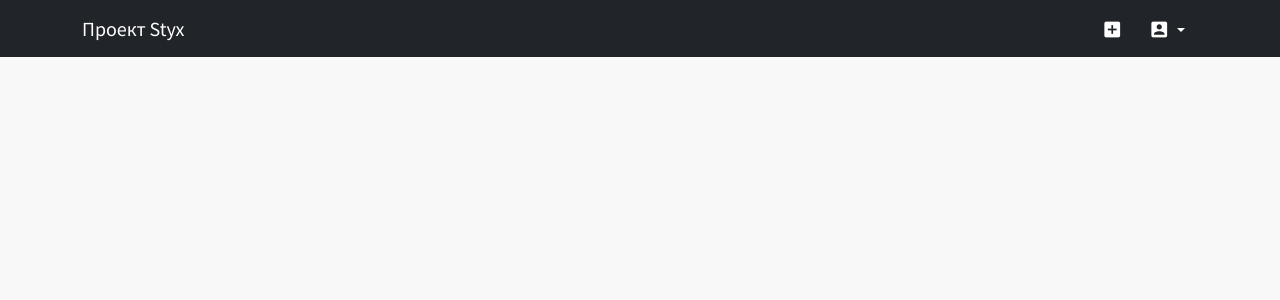
After one commit to bobakxd/styx, a Flask app: template flaskr/templates/user_panel.html in a window 1280 px wide. The commit adds this page. Shown: the top 300 px of the page. Run offline with Flask 2, Linux system fonts and the light colour scheme; the template is opened without the code that fills it: most values are stand-ins (such as "Sample title", 1, 10 or a date in 2020); some libraries are stand-ins or nearby versions.

Commit message:
Добавил базовую размету верхнего бара для панели пользователя
* Создал файл шаблона панели пользователя user_panel.html
* Изменил представление user_panel так, чтобы оно рендерило шаблон
* Добавил css файл для шаблона панели пользователя

```diff
--- a/flaskr/main.py
+++ b/flaskr/main.py
@@ -22,7 +22,7 @@ def user_panel(username):
 
     :param str username: имя пользователя
     """
-    return 'Вы успешно авторизовались!'
+    return render_template('user_panel.html', username=username)
 
 
 @main.route('/')
--- /dev/null
+++ b/flaskr/static/css/user-panel.css
@@ -0,0 +1,13 @@
+.user-panel-nav .dropdown-menu {
+	position: absolute !important;
+}
+
+.user-panel-nav .material-icons {
+	position: relative;
+	top: 4px;
+	font-size: 21px;
+}
+
+.user-panel-button {
+	padding-bottom: .75rem !important;
+}
--- a/flaskr/templates/index.html
+++ b/flaskr/templates/index.html
@@ -40,7 +40,7 @@
 				</div>
 			</div>
 		</div>
-		<script src="{{ url_for('.static', filename='js/bootstrap.bundle.min.js') }}"></script>
+		{% block js_includes %}<script src="{{ url_for('.static', filename='js/bootstrap.bundle.min.js') }}"></script>{% endblock %}
 		{% endblock %}
 	</body>
 </html>
--- /dev/null
+++ b/flaskr/templates/user_panel.html
@@ -0,0 +1,39 @@
+{% extends "index.html" %}
+{% block title %}{{ username }}{% endblock %}
+{% block head %}
+	{{ super() }}
+	<link rel="stylesheet" href="{{ url_for('.static', filename='css/user-panel.css') }}">
+	<link href="https://fonts.googleapis.com/icon?family=Material+Icons" rel="stylesheet">
+{% endblock %}
+{% block main %}
+<header class="navbar navbar-expand-sm navbar-dark bg-dark">
+	<div class="container">
+		<a class="navbar-brand" href="#">Проект Styx</a>
+		<ul class="nav navbar-nav user-panel-nav">
+			<li class="nav-item">
+				<button class="btn btn-dark user-panel-button" type="button" data-bs-toggle="tooltip" data-bs-placement="bottom" title="Новый проект">
+					<span class="material-icons">
+						add_box
+					</span>
+				</button>
+        		</li>
+			<li class="nav-item dropdown">
+				<button class="btn btn-dark dropdown-toggle" type="button" id="userDropdownMenuButton" data-bs-toggle="dropdown" aria-expanded="false">
+					<span class="material-icons">
+						account_box
+					</span>
+				</button>
+				<ul class="dropdown-menu dropdown-menu-sm-end" aria-labelledby="userDropdownMenuBUtton">
+					<h6 class="dropdown-header">{{ username }}</h6>
+					<div class="dropdown-divider"></div>
+					<li><a class="dropdown-item" href="#">Настройки</a></li>
+					<li><a class="dropdown-item" href="#">Выйти</a></li>
+				</ul>
+			</li>
+		</ul>
+	</div>
+</header>
+{% block js_includes %}
+	{{ super() }}
+{% endblock %}
+{% endblock %}
```
